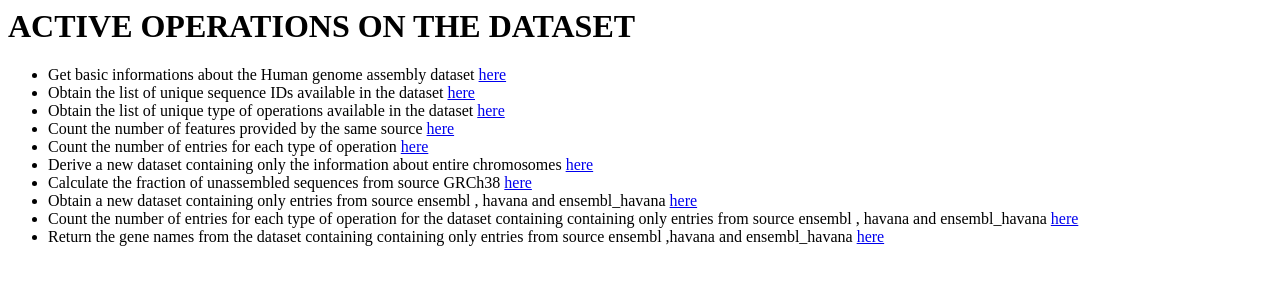
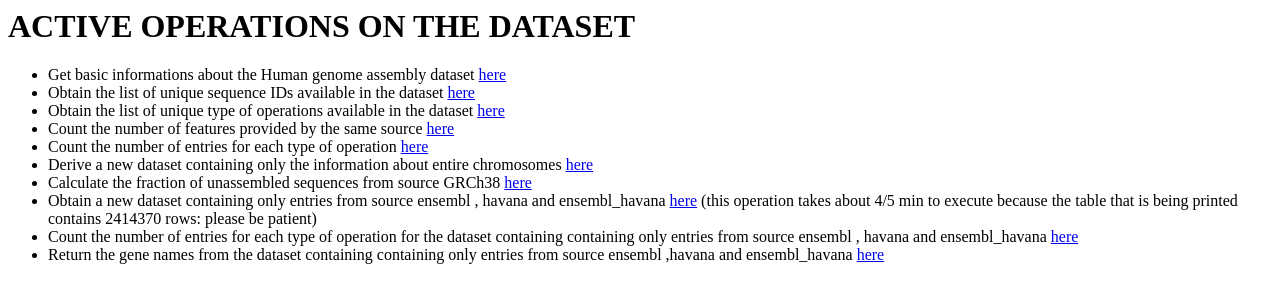
Before and after one commit to annacormio/genomeAnnotation_Genomics_2023, a Flask app: page /active_op in a window 1280 px wide. Shown: the top 303 px of the page. Run offline with Flask 2, Linux system fonts and the light colour scheme; parts of the project's set-up code (start-up, migrations or seed data) failed here and were passed over.

Commit message:
waiting waringin

```diff
--- a/templates/active_operations.html
+++ b/templates/active_operations.html
@@ -16,7 +16,7 @@
     <li>Count the number of entries for each type of operation <a target='_blank' href="/countType">here</a></li>
     <li>Derive a new dataset containing only the information about entire chromosomes <a target='_blank' href="/chromosome">here</a></li>
     <li>Calculate the fraction of unassembled sequences from source GRCh38 <a target='_blank' href="/unassembledsq">here</a></li>
-    <li>Obtain a new dataset containing only entries from source ensembl , havana and ensembl_havana <a target='_blank' href="/onlyhavensbl">here</a></li>
+    <li>Obtain a new dataset containing only entries from source ensembl , havana and ensembl_havana <a target='_blank' href="/onlyhavensbl">here</a> (this operation takes about 4/5 min to execute because the table that is being printed contains 2414370 rows: please be patient)</li>
     <li>Count the number of entries for each type of operation for the dataset containing containing only entries from source ensembl , havana and ensembl_havana <a target='_blank' href="/counthavensbl">here</a></li>
     <li>Return the gene names from the dataset containing containing only entries from source ensembl ,havana and ensembl_havana <a target='_blank' href="/havensblGeneNames">here</a></li>
 </ul>
```
